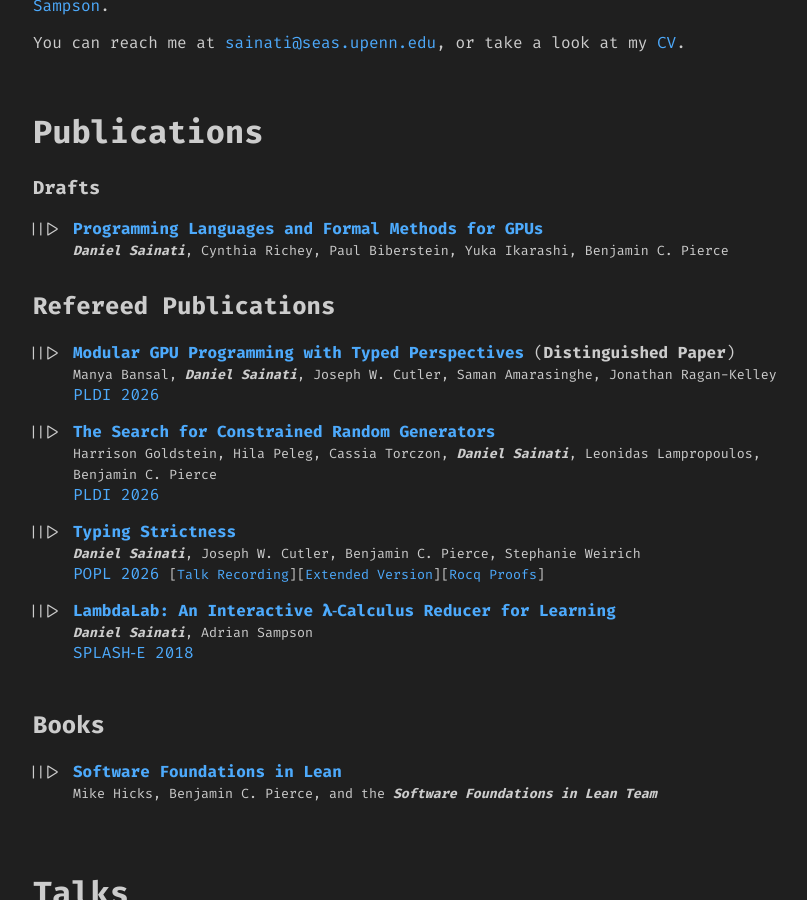
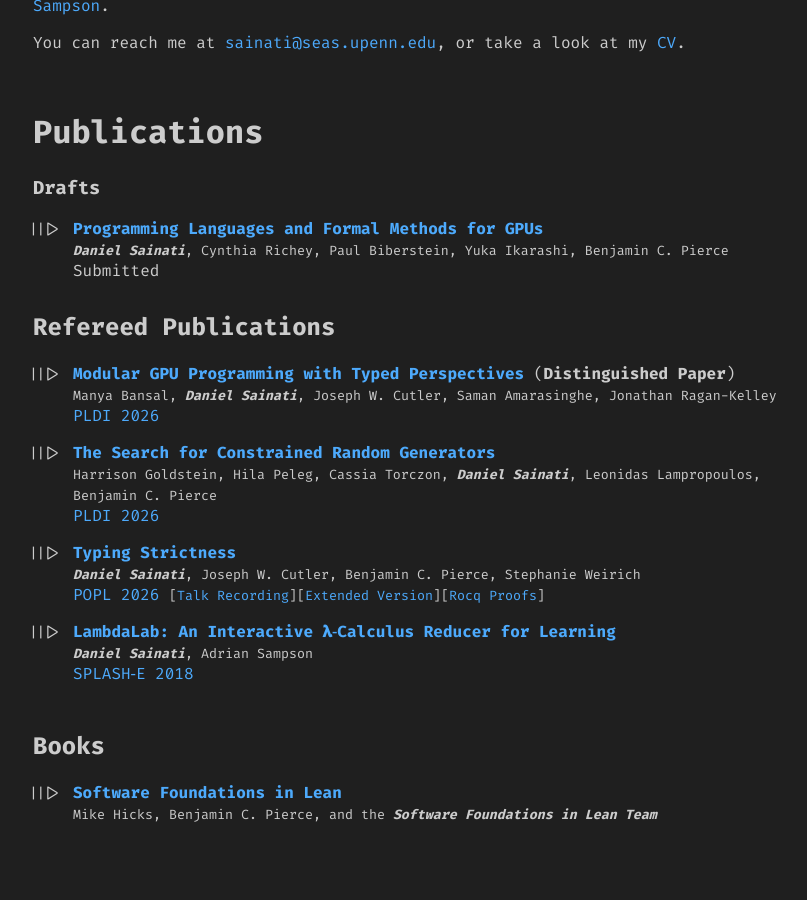
Before and after one commit to dsainati1/website, a Jekyll site: the page built from index.md, in a window 1280 px wide and 900 px high, scrolled down 447 px. Shown: the whole window, without its empty margins (232-1039 px from the left). Built offline with Jekyll 4.4.1, drawn with Linux system fonts in a browser that asks for light colours.

```diff
--- a/index.md
+++ b/index.md
@@ -22,7 +22,8 @@ You can reach me at [sainati@seas.upenn.edu](mailto:sainati@seas.upenn.edu), or
 ### Drafts
 
 * **[Programming Languages and Formal Methods for GPUs](./gpu-survey-draft.pdf)**\
-<small>***Daniel Sainati***, Cynthia Richey, Paul Biberstein, Yuka Ikarashi, Benjamin C. Pierce</small>
+<small>***Daniel Sainati***, Cynthia Richey, Paul Biberstein, Yuka Ikarashi, Benjamin C. Pierce</small>\
+Submitted
 
 ## Refereed Publications
 
```
Also changed, not shown: 4 other files.
